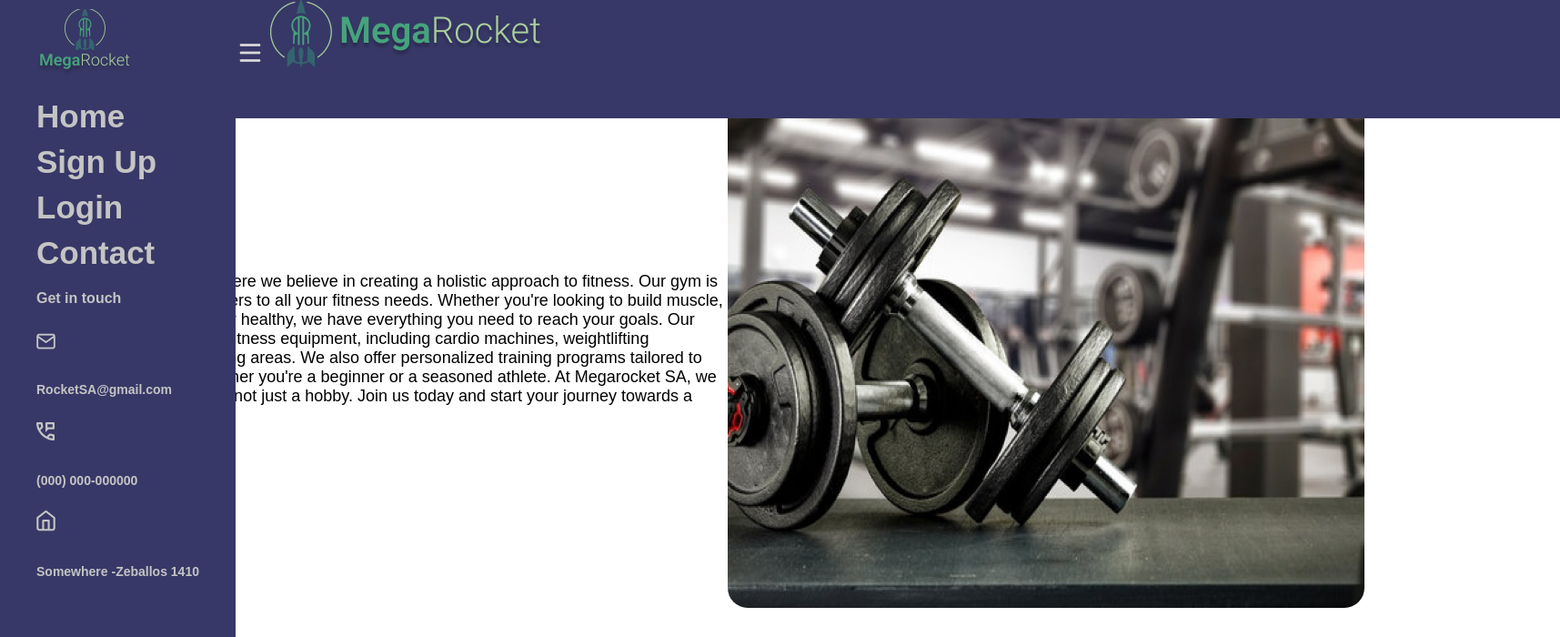
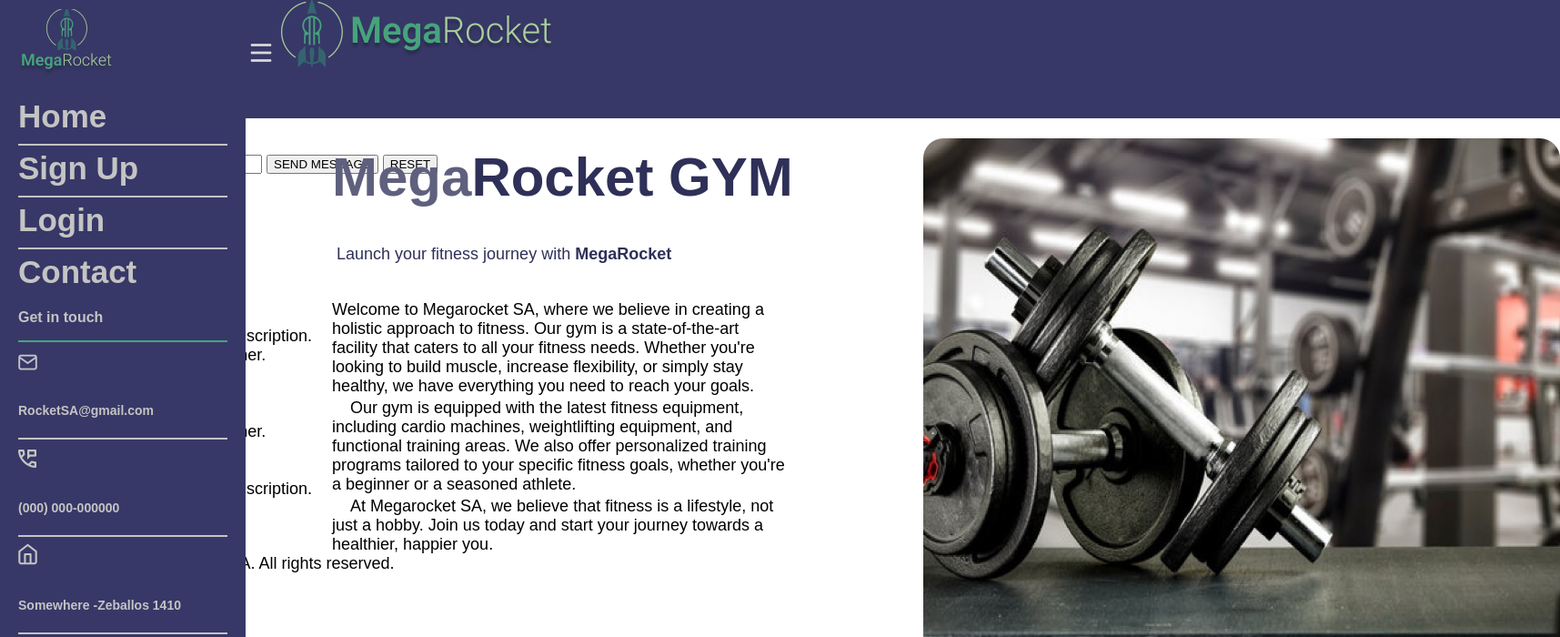
Before and after one commit to Gianluca27/BaSP-M2023, a plain HTML site: page Week-03/index.html in a window 1280 px wide. Shown: the top 700 px of the page at 91% size, 1715 px wide, since content can reach past the window. Drawn offline with Linux system fonts and the light colour scheme.

Commit message:
BaSP-W03: Style for main section

```diff
--- a/Week-03/css/stylesheet.css
+++ b/Week-03/css/stylesheet.css
@@ -3,41 +3,44 @@ body {
     font-size: 18px;
 }
 
-.aligned {
-    display: flex;
-    align-items: center;
+.half-color {
+    color: #2F3058;
+}
+
+.bold {
+    font-weight: bold;
 }
 
 .hovered:hover {
     color: #49A37B;
 }
 
-.selected {
-    color: #49A37B;
+.border-bottom {
+    border-bottom: 2px solid #C4C4C4;
+    padding-bottom: 5px;
 }
 
-.container {
-    float:;
-    width: 1500px;
-    left: 340px;
-    top: ;
+.green-border-bot {
+    border-bottom: 2px solid #49A37B;
+}
+
+.tab::first-letter {
+    margin-left: 20px;
 }
 
 header {
     position: fixed;
-    width: 1606px;
+    width: 1594px;
     height: 130px;
-    left: 258px;
+    left: 270px;
     background-color: #373867;
-}
-
-header img {
-
 }
 
 aside {
     position: fixed;
-    padding: 10px 40px 550px;
+    width: 230px;
+    height: 1600px;
+    padding: 10px 20px 0 ;
     background-color: #373867;
     font-weight: 700;
     line-height: 50px;
@@ -46,6 +49,7 @@ aside {
 
 aside h2 {
     font-size: 35px;
+    border-bottom: ;
 }
 aside h3 {
     font-size: 16px;
@@ -55,17 +59,73 @@ aside p {
     font-size: 14px;
 }
 
+.contact img {
+    float: left;
+    padding: 15px 5px 0 0;
+}
+
+.contact h2 {
+    color: #49A37B;
+}
+
+.contact h3 {
+    color: #49A37B;
+}
+
+.gym {
+    position: absolute;
+    left: 350px;
+    top: 160px;
+    padding-left: 15px;
+    border-bottom: 2px solid #D9D9D9;
+}
+
 .gym h1 {
     font-size: 60px;
+    font-weight: 700;
+    color: #5F5F7E;
 }
 
 .gym h2 {
-    font-size: 25px;
+    color: #2F3058;
+    padding: 40px 5px;
+}
+.gym p {
+    position: relative;
+    padding-bottom: 3px;
+    width: 500px;
+    line-height: 21px;
 }
 
 .gym img {
-    float: right;
+    position: relative;
+    top: -460px;
+    left: 650px;
     width: 700px;
     height: 570px;
     border-radius: 22px;
 }
+
+.meet-us {
+    position: absolute;
+    top: 750px;
+    left: 350px;
+    padding-left: 15px;
+    border-bottom: 2px solid black;
+}
+
+.about {
+    position: absolute;
+    top: 1350px;
+    left: 350px;
+    padding-left: 15px;
+    border-bottom: 2px solid black;
+}
+
+.mgym-sections {
+    position: absolute;
+    top: 1850px;
+    left: 350px;
+    padding-left: 15px;
+    border-bottom: 2px solid black;
+}
--- a/Week-03/index.html
+++ b/Week-03/index.html
@@ -8,47 +8,47 @@
         <link rel="stylesheet" href="css/stylesheet.css">
     </head>
     <body>
-        <header>
+        <header class="aligned">
             <img src="../assets/images/menu-icon.png" alt="three stacked lines">
             <img src="../assets/images/mega-rocket.png" alt="megarocket logo">
         </header>
         <aside>
             <img src="../assets/images/mega-rocket-2.png" alt="megarocket alternative logo" >
-            <h2 class="hovered">Home</h2>
-            <h2 class="hovered">Sign Up</h2>
-            <h2 class="hovered">Login</h2>
-                <div class="contact">
+            <h2 class="hovered border-bottom">Home</h2>
+            <h2 class="hovered border-bottom">Sign Up</h2>
+            <h2 class="hovered border-bottom">Login</h2>
             <h2>Contact</h2>
-                    <h3>Get in touch</h3>
+            <h3 class="green-border-bot">Get in touch</h3>
             <img src="../assets/images/email.png" alt="envelope icon">
-                    <p>RocketSA@gmail.com</p>
+            <p class="border-bottom">RocketSA@gmail.com</p>
             <img src="../assets/images/telephone.png" alt="telephone icon">
-                    <p>(000) 000-000000</p>
+            <p class="border-bottom">(000) 000-000000</p>
             <img src="../assets/images/location.png" alt="house icon">
-                    <p>Somewhere -Zeballos 1410</p>
-                </div>
+            <p class="border-bottom">Somewhere -Zeballos 1410</p>
         </aside>
         <main>
-            <div class="container">
             <section class="gym">
-                    <h1>MegaRocket GYM</h1>
-                    <h2>Launch your fitness journey with MegaRocket</h2>
-                    <div class="aligned">
+                <h1>Mega<span class="half-color">Rocket GYM</span></h1>
+                <h2>Launch your fitness journey with <span class="bold">MegaRocket</span></h2>
                 <p>
                     Welcome to Megarocket SA, where we believe in creating a holistic approach to fitness.
                     Our gym is a state-of-the-art facility that caters to all your fitness needs.
                     Whether you're looking to build muscle, increase flexibility, or simply stay healthy,
-                            we have everything you need to reach your goals. Our gym is equipped with the latest
-                            fitness equipment, including cardio machines, weightlifting equipment, and functional
-                            training areas. We also offer personalized training programs tailored to your specific
-                            fitness goals, whether you're a beginner or a seasoned athlete. At Megarocket SA, we
-                            believe that fitness is a lifestyle, not just a hobby. Join us today and start your
-                            journey towards a healthier, happier you.
+                    we have everything you need to reach your goals.
+                </p>
+                <p class="tab">
+                    Our gym is equipped with the latest fitness equipment, including cardio machines,
+                    weightlifting equipment, and functional training areas. We also offer personalized
+                    training programs tailored to your specific fitness goals, whether you're a beginner
+                    or a seasoned athlete.
+                </p>
+                <p class="tab">
+                    At Megarocket SA, we believe that fitness is a lifestyle, not just a hobby. Join us today
+                    and start your journey towards a healthier, happier you.
                 </p>
                 <img src="../assets/images/dumbells.jpg" alt="dumbells on a gym">
-                    </div>
             </section>
-                <section>
+            <section class="meet-us">
                 <h2>Meet us</h2>
                 <h3>Book an appointment</h3>
                 <img src="../assets/images/book-appointment.png" alt="pencil and paper icon">
@@ -66,9 +66,9 @@
                 <img src="../assets/images/form-suggestions.png" alt="form icon">
                 <p>Write to us, our team will always be willing to listen to you!</p>
             </section>
-                <section>
+            <section class="contact">
                 <h2>Contact us</h2>
-                    <form>
+                <form class="form">
                     <label>Name</label>
                     <input type="text" name="Name" placeholder="Name">
                     <label>Last name</label>
@@ -88,7 +88,7 @@
                     <button type ="reset">RESET</button>
                 </form>
             </section>
-                <section>
+            <section class="about">
                 <article>
                     <h2>About us</h2>
                     <p>
@@ -119,6 +119,7 @@
                     </p>
                 </article>
             </section>
+            <section>
                 <h2>GYM Section</h2>
                 <article>
                     <h3>Activities</h3>
@@ -154,7 +155,6 @@
                     </ol>
                 </article>
             </section>
-            </div>
         </main>
         <footer>
             <img src="../assets/images/twitter.png" alt="twitter logo" href="https://twitter.com">
```
Lines whose indentation alone changed are shown as unchanged.
